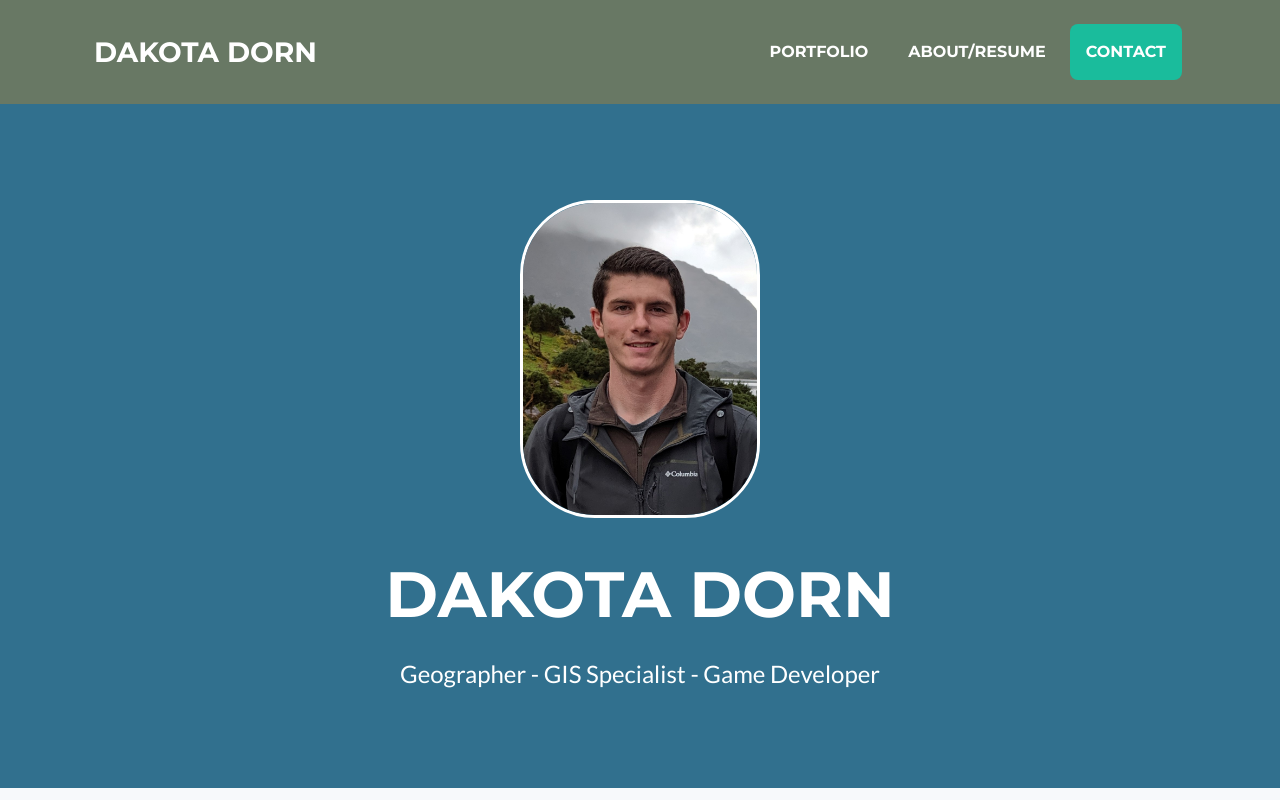
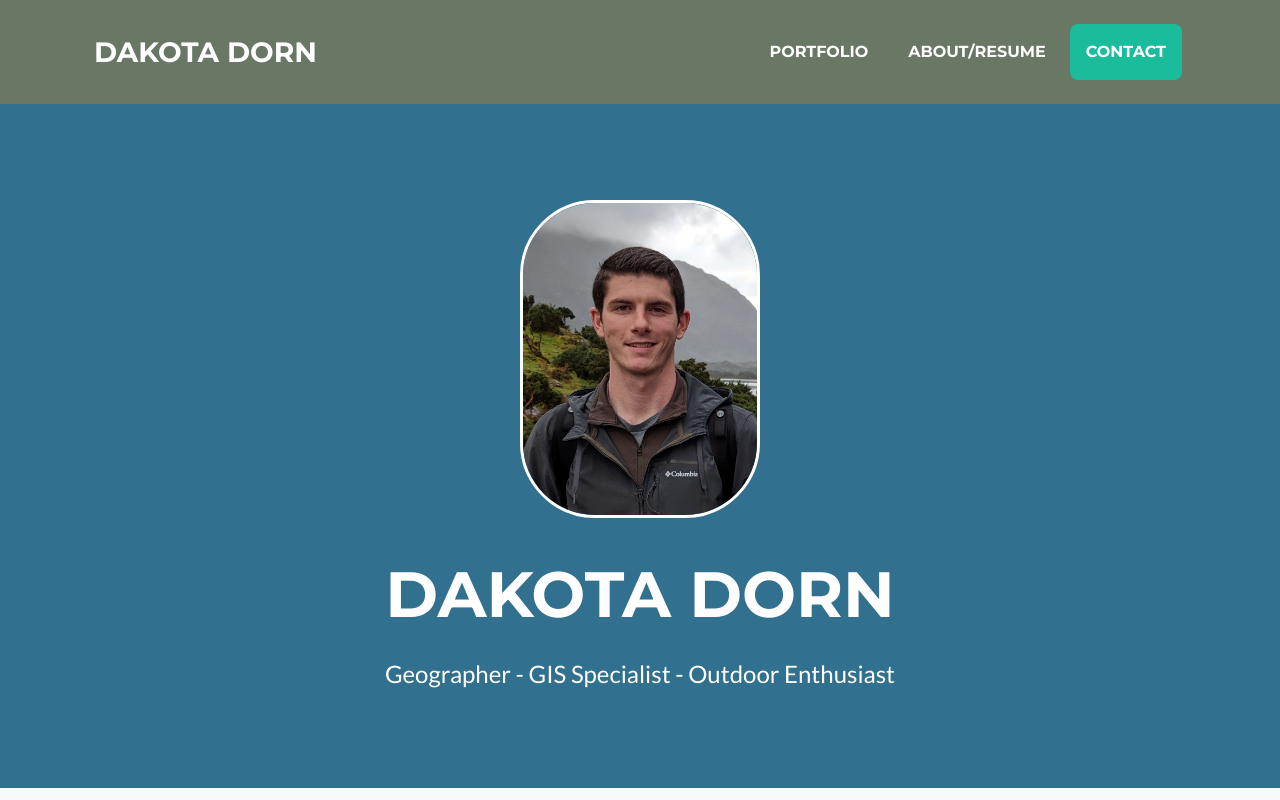
Before and after one commit to dakotadorn12/dakotadorn12.github.io, a plain HTML site: page index.html in a window 1280 px wide. Shown: the top 800 px of the page. Drawn offline with nearby package versions, Linux system fonts and the light colour scheme; files whose address does not match are found by name.

Commit message:
Update index.html
Updated Sub-Title

```diff
--- a/index.html
+++ b/index.html
@@ -43,7 +43,7 @@
                 <h1 class="masthead-heading text-uppercase mb-0">Dakota Dorn</h1>
                 <hr>
                 <!-- Masthead Subheading-->
-                <p class="masthead-subheading font-weight-light mb-0">Geographer - GIS Specialist - Game Developer</p>
+                <p class="masthead-subheading font-weight-light mb-0">Geographer - GIS Specialist - Outdoor Enthusiast</p>
             </div>
         </header>
         <!-- Portfolio Section-->
```
